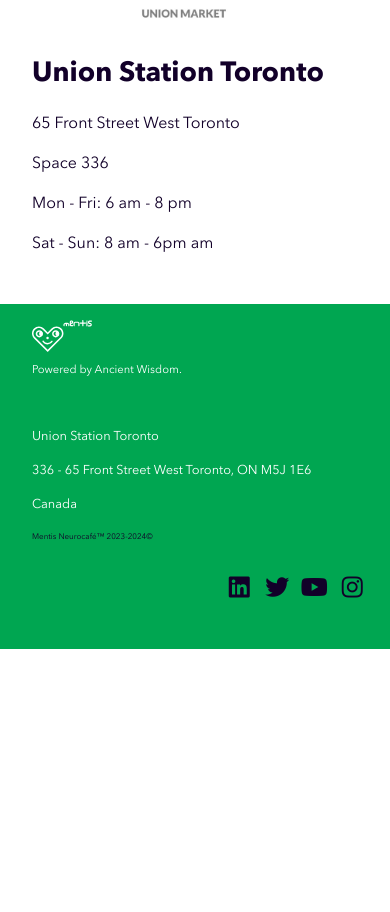
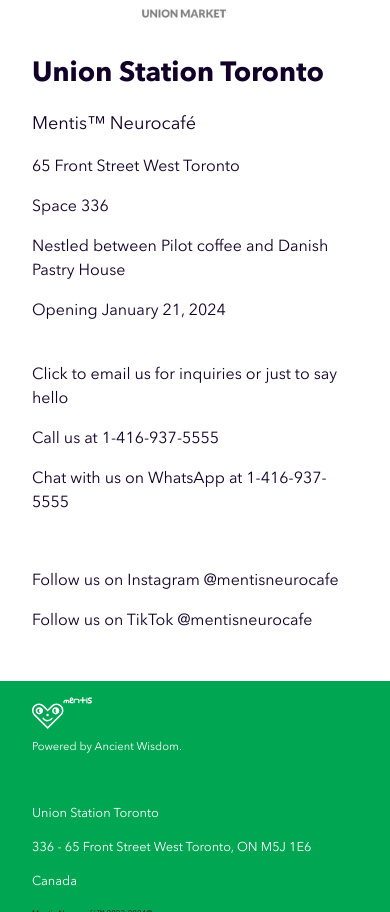
Before and after one commit to mentisneurocafe/mentisneurocafe.github.io, a plain HTML site: page index.html in a window 390 px wide. Shown: the part 1196-2108 px from the top of the page. Before the commit the page ends 1861 px from the top, so only its background shows below. Drawn offline with Linux system fonts and the light colour scheme; a script that the page names is missing.

Commit message:
Mobile text updates

```diff
--- a/index.html
+++ b/index.html
@@ -1350,19 +1350,29 @@
                 <div class=" seven wide   column" style="">
                   <div class="ux message" style="text-align:left;;">
                     <h2>Union Station Toronto</h2>
-
+                    <h3>Mentis™ Neurocafé</h3>
                     <p>
                       65 Front Street West Toronto</p>
                     <p>
-
                       Space 336</p>
-                    <p>Mon - Fri: 6 am - 8 pm</p>
-                    <p>Sat - Sun: 8 am - 6pm am</p>
+                    <p> Nestled between Pilot coffee and Danish Pastry House</p>
+                    <p>
+                      Opening January 21, 2024</p>
+                    <p><br>
+                      <a href="mailto:hello@mentisneurocafe.ca">Click to email us for inquiries or just to say
+                        hello</a>
+                    </p>
+                    <p><a href="tel:+14169375555">Call us at 1-416-937-5555</a></p>
+                    <p><a href="https://wa.me/14169375555">Chat with us on WhatsApp at 1-416-937-5555</a></p>
+                    <br>
+                    <p><a href="https://www.instagram.com/mentisneurocafe" target="_blank">Follow us on Instagram
+                        @mentisneurocafe</a></p>
+                    <p><a href="https://www.tiktok.com/@mentisneurocafe" target="_blank">Follow us on TikTok
+                        @mentisneurocafe</a></p>
                   </div>
                 </div>
               </div>
             </div>
-          </div>
         </section>
         <section class="section-footer section-" style="background: #00A651;">
           <div class="ui segment basic stackable grid">
```
